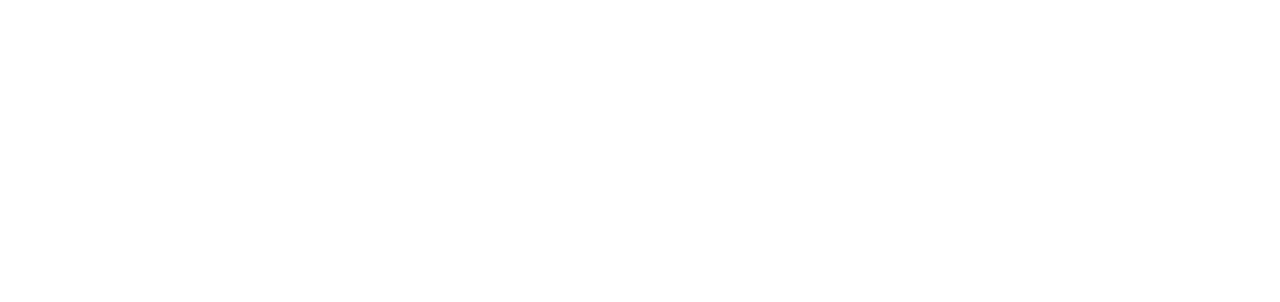
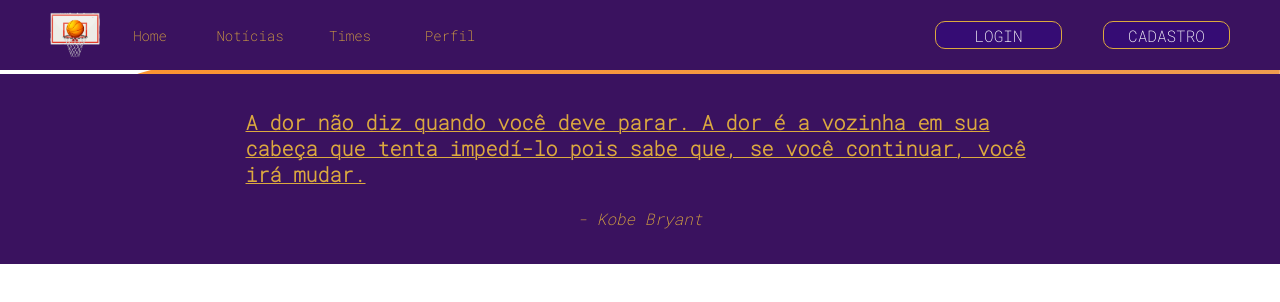
Before and after one commit to OliveiraMG/Projeto-Individual, a plain HTML site: page Site Institucional/cadastro.html in a window 1280 px wide. Drawn offline with Linux system fonts and the light colour scheme.

Commit message:
Iniciando Cadastro e Acrescentando funcionalidades

```diff
--- a/Site Institucional/CSS/style.css
+++ b/Site Institucional/CSS/style.css
@@ -157,9 +157,8 @@
 
 .infobg h1 {
     color: whitesmoke;
-    font-size: 60px;
-    font-weight: 200;
-
+    font-size: 40px;
+    font-weight: 100;
 }
 
 .infobg p {
--- a/Site Institucional/cadastro.html
+++ b/Site Institucional/cadastro.html
@@ -0,0 +1,41 @@
+<!DOCTYPE html>
+<html lang="en">
+<head>
+    <meta charset="UTF-8">
+    <meta http-equiv="X-UA-Compatible" content="IE=edge">
+    <meta name="viewport" content="width=device-width, initial-scale=1.0">
+
+    <link rel="stylesheet" href="CSS/style.css">
+    <title>Hooper's Forever</title>
+</head>
+<body>
+    <!-- HEADER -->
+    <div class="block">
+        <div class="header">
+            <div class="logonavbar">
+                <img src="assets/logoBasket.png" alt="">
+                <ul>
+                    <li><a href="./Index.html">Home</a></li>
+                    <li><a href="./Index.html#cabecalho1">Notícias</a></li>
+                    <li><a href="./Index.html#cabecalho2">Times</a></li>
+                    <li><a href="./login.html">Perfil</a></li>
+                </ul>
+            </div>
+
+            <div class="btnLogCad">
+                <a href="./login.html" class="fakebutton">LOGIN</a>
+                <a href="./cadastro.html" class="fakebutton">CADASTRO</a>
+            </div>
+        </div>
+
+
+        <!-- FOOTER -->
+
+    <footer class="footer">
+        <div class="footer-container">
+                <div class="footer-col">
+                    <h4>A dor não diz quando você deve parar. A dor é a vozinha em sua cabeça que tenta impedí-lo pois sabe que, se você continuar, você irá mudar.</h4><br>
+                    <p><i>- Kobe Bryant</i></p>
+                </div>
+        </div>
+    </footer>
```
Also changed, not shown: Site Institucional/Index.html (+5 -4 lines), Site Institucional/assets/PlayersBasket-removebg-preview.png (added).
